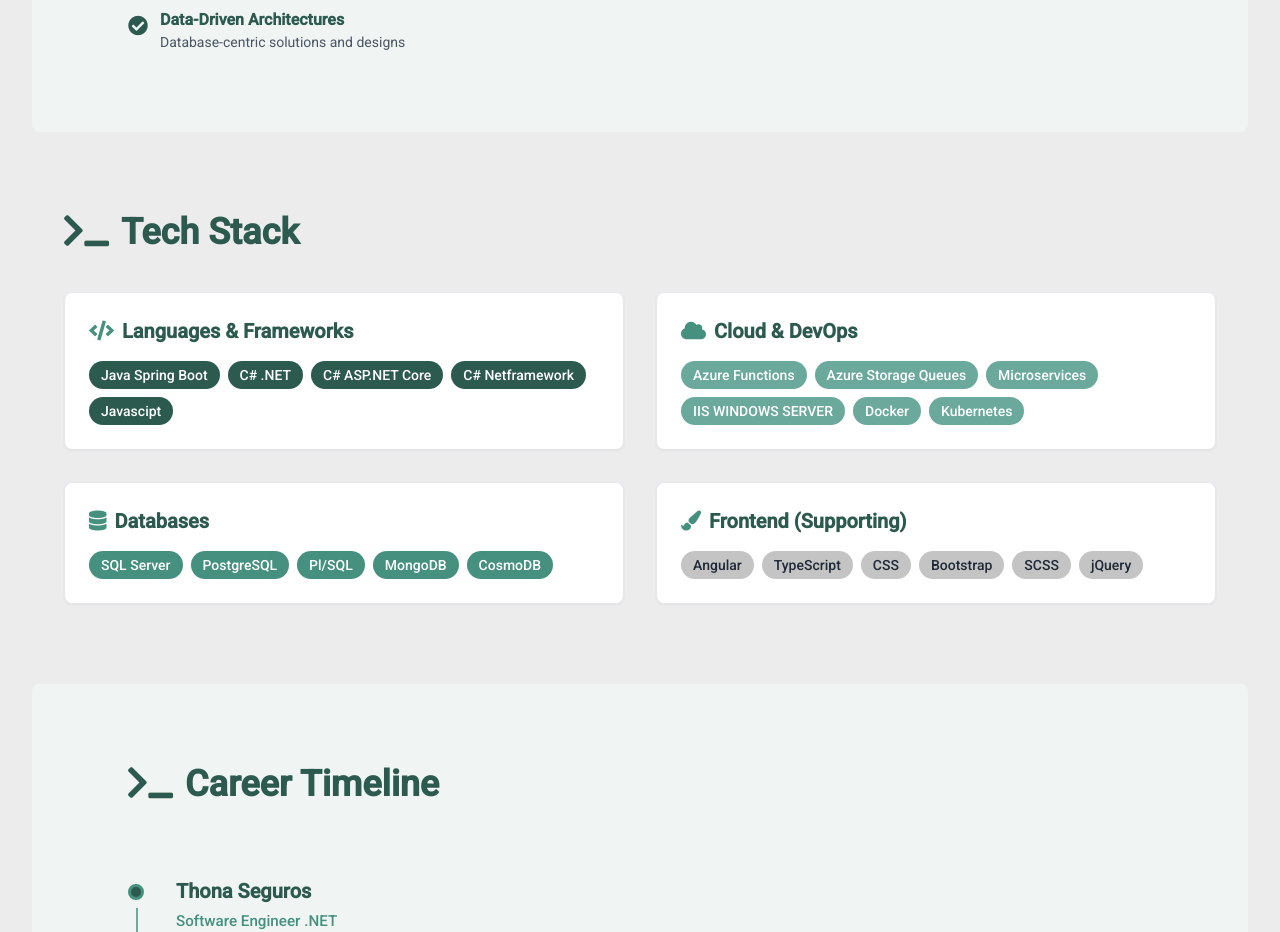
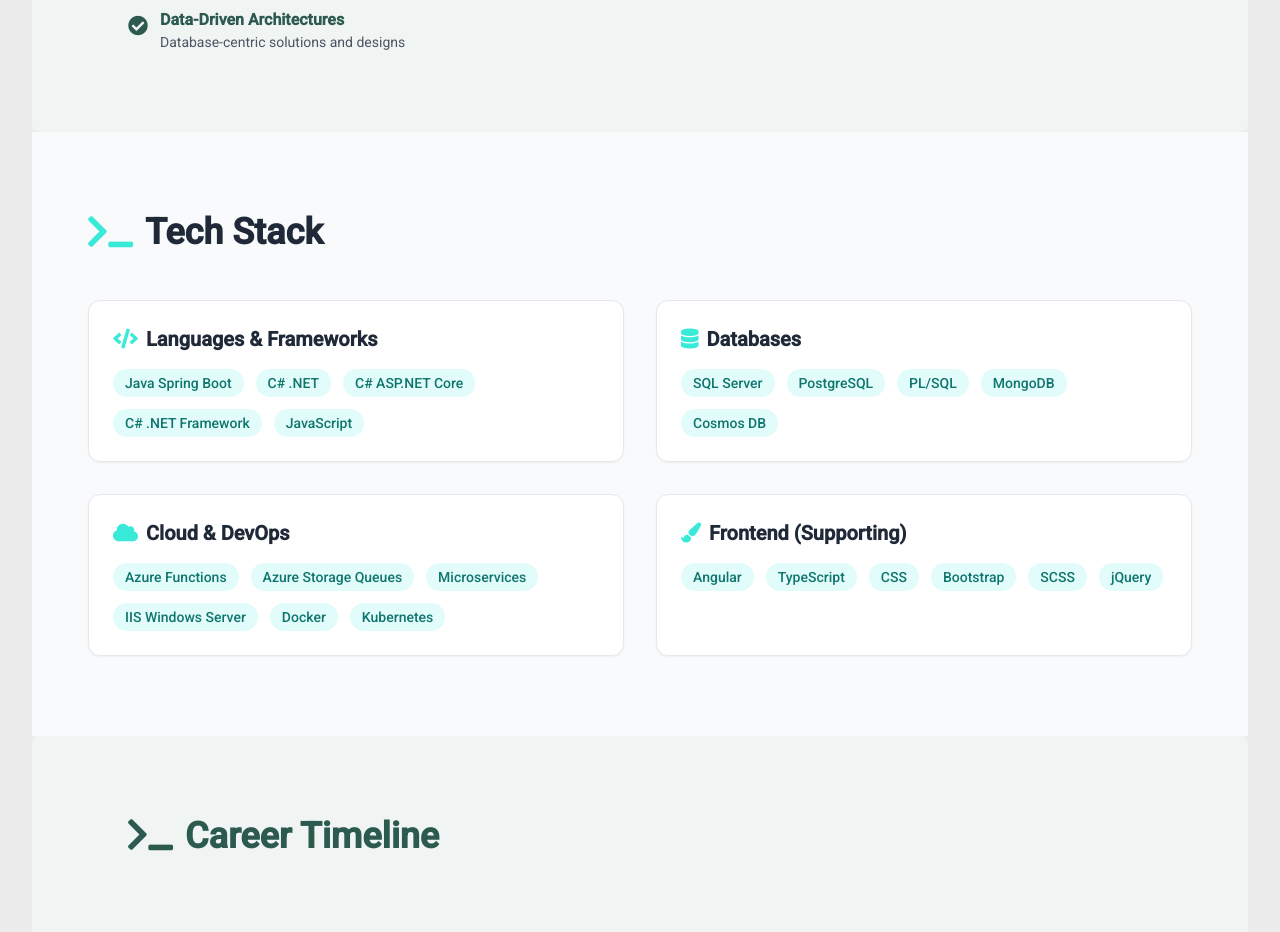
Before and after one commit to Carlos810/MyPortfolioWebVersionAsSoftwareEngineer, an Angular app: page / in a window 1280 px wide. Shown: the part 1340-2272 px from the top of the page. Built offline with nearby package versions, Linux system fonts and the light colour scheme.

Commit message:
adjusting ultimate details for colors in stack section

```diff
--- a/src/app/app.component.html
+++ b/src/app/app.component.html
@@ -133,83 +133,94 @@
   </section>
 
   <!-- TECH STACK SECTION -->
-  <section class="tech-stack py-16 md:py-20">
-    <div class="max-w-6xl mx-auto">
-      <h2 class="text-3xl md:text-4xl font-bold text-primary-dark mb-10 flex items-center gap-3">
-         <span>
-          <i class="fas fa-terminal"></i>
-         </span>
+  <section class="py-16 md:py-20 bg-gray-50">
+    <div class="max-w-6xl mx-auto px-6">
+
+      <!-- Title -->
+      <h2 class="text-3xl md:text-4xl font-bold text-gray-800 mb-12 flex items-center gap-3">
+        <i class="fas fa-terminal text-[#39EAD9]"></i>
         Tech Stack
       </h2>
 
-      <div class="grid grid-cols-1 md:grid-cols-2 gap-8">
+      <!-- Grid -->
+      <div class="grid grid-cols-1 md:grid-cols-2 gap-8 items-stretch">
+
         <!-- LEFT COLUMN -->
-        <div class="space-y-8">
+        <div class="flex flex-col gap-8">
+
           <!-- Languages & Frameworks -->
-          <div class="bg-white border border-gray-200 rounded-lg p-6 shadow-sm">
-            <h3 class="text-xl font-bold text-primary-dark mb-4 flex items-center gap-2">
-              <i class="fas fa-code text-primary"></i>
+          <div class="bg-white border border-gray-200 rounded-xl p-6 shadow-sm flex-1">
+            <h3 class="text-xl font-semibold text-gray-800 mb-4 flex items-center gap-2">
+              <i class="fas fa-code text-[#39EAD9]"></i>
               Languages & Frameworks
             </h3>
-            <div class="flex flex-wrap gap-2">
-              <span class="bg-primary-dark text-white px-3 py-1 rounded-full text-sm font-medium">Java Spring Boot</span>
-              <span class="bg-primary-dark text-white px-3 py-1 rounded-full text-sm font-medium">C# .NET</span>
-              <span class="bg-primary-dark text-white px-3 py-1 rounded-full text-sm font-medium">C# ASP.NET Core</span>
-              <span class="bg-primary-dark text-white px-3 py-1 rounded-full text-sm font-medium">C# Netframework</span>
-              <span class="bg-primary-dark text-white px-3 py-1 rounded-full text-sm font-medium">Javascipt</span>
+
+            <div class="flex flex-wrap gap-3">
+              <span class="bg-[#39EAD9]/15 text-[#0f766e] px-3 py-1 rounded-full text-sm font-medium">Java Spring Boot</span>
+              <span class="bg-[#39EAD9]/15 text-[#0f766e] px-3 py-1 rounded-full text-sm font-medium">C# .NET</span>
+              <span class="bg-[#39EAD9]/15 text-[#0f766e] px-3 py-1 rounded-full text-sm font-medium">C# ASP.NET Core</span>
+              <span class="bg-[#39EAD9]/15 text-[#0f766e] px-3 py-1 rounded-full text-sm font-medium">C# .NET Framework</span>
+              <span class="bg-[#39EAD9]/15 text-[#0f766e] px-3 py-1 rounded-full text-sm font-medium">JavaScript</span>
             </div>
           </div>
 
-          <!-- Databases -->
-          <div class="bg-white border border-gray-200 rounded-lg p-6 shadow-sm">
-            <h3 class="text-xl font-bold text-primary-dark mb-4 flex items-center gap-2">
-              <i class="fas fa-database text-primary"></i>
-              Databases
+          <!-- Cloud & DevOps -->
+          <div class="bg-white border border-gray-200 rounded-xl p-6 shadow-sm flex-1">
+            <h3 class="text-xl font-semibold text-gray-800 mb-4 flex items-center gap-2">
+              <i class="fas fa-cloud text-[#39EAD9]"></i>
+              Cloud & DevOps
             </h3>
-            <div class="flex flex-wrap gap-2">
-              <span class="bg-primary text-white px-3 py-1 rounded-full text-sm font-medium">SQL Server</span>
-              <span class="bg-primary text-white px-3 py-1 rounded-full text-sm font-medium">PostgreSQL</span>
-              <span class="bg-primary text-white px-3 py-1 rounded-full text-sm font-medium">Pl/SQL</span>
-              <span class="bg-primary text-white px-3 py-1 rounded-full text-sm font-medium">MongoDB</span>
-              <span class="bg-primary text-white px-3 py-1 rounded-full text-sm font-medium">CosmoDB</span>
+
+            <div class="flex flex-wrap gap-3">
+              <span class="bg-[#39EAD9]/15 text-[#0f766e] px-3 py-1 rounded-full text-sm font-medium">Azure Functions</span>
+              <span class="bg-[#39EAD9]/15 text-[#0f766e] px-3 py-1 rounded-full text-sm font-medium">Azure Storage Queues</span>
+              <span class="bg-[#39EAD9]/15 text-[#0f766e] px-3 py-1 rounded-full text-sm font-medium">Microservices</span>
+              <span class="bg-[#39EAD9]/15 text-[#0f766e] px-3 py-1 rounded-full text-sm font-medium">IIS Windows Server</span>
+              <span class="bg-[#39EAD9]/15 text-[#0f766e] px-3 py-1 rounded-full text-sm font-medium">Docker</span>
+              <span class="bg-[#39EAD9]/15 text-[#0f766e] px-3 py-1 rounded-full text-sm font-medium">Kubernetes</span>
             </div>
           </div>
+
         </div>
 
         <!-- RIGHT COLUMN -->
-        <div class="space-y-8">
-          <!-- Cloud & DevOps -->
-          <div class="bg-white border border-gray-200 rounded-lg p-6 shadow-sm">
-            <h3 class="text-xl font-bold text-primary-dark mb-4 flex items-center gap-2">
-              <i class="fas fa-cloud text-primary"></i>
-              Cloud & DevOps
+        <div class="flex flex-col gap-8">
+
+          <!-- Databases -->
+          <div class="bg-white border border-gray-200 rounded-xl p-6 shadow-sm flex-1">
+            <h3 class="text-xl font-semibold text-gray-800 mb-4 flex items-center gap-2">
+              <i class="fas fa-database text-[#39EAD9]"></i>
+              Databases
             </h3>
-            <div class="flex flex-wrap gap-2">
-              <span class="bg-primary-light text-white px-3 py-1 rounded-full text-sm font-medium">Azure Functions</span>
-              <span class="bg-primary-light text-white px-3 py-1 rounded-full text-sm font-medium">Azure Storage Queues</span>
-              <span class="bg-primary-light text-white px-3 py-1 rounded-full text-sm font-medium">Microservices</span>
-              <span class="bg-primary-light text-white px-3 py-1 rounded-full text-sm font-medium">IIS WINDOWS SERVER</span>
-              <span class="bg-primary-light text-white px-3 py-1 rounded-full text-sm font-medium">Docker</span>
-              <span class="bg-primary-light text-white px-3 py-1 rounded-full text-sm font-medium">Kubernetes</span>
+
+            <div class="flex flex-wrap gap-3">
+              <span class="bg-[#39EAD9]/15 text-[#0f766e] px-3 py-1 rounded-full text-sm font-medium">SQL Server</span>
+              <span class="bg-[#39EAD9]/15 text-[#0f766e] px-3 py-1 rounded-full text-sm font-medium">PostgreSQL</span>
+              <span class="bg-[#39EAD9]/15 text-[#0f766e] px-3 py-1 rounded-full text-sm font-medium">PL/SQL</span>
+              <span class="bg-[#39EAD9]/15 text-[#0f766e] px-3 py-1 rounded-full text-sm font-medium">MongoDB</span>
+              <span class="bg-[#39EAD9]/15 text-[#0f766e] px-3 py-1 rounded-full text-sm font-medium">Cosmos DB</span>
             </div>
           </div>
 
-          <!-- Frontend (Supporting) -->
-          <div class="bg-white border border-gray-200 rounded-lg p-6 shadow-sm">
-            <h3 class="text-xl font-bold text-primary-dark mb-4 flex items-center gap-2">
-              <i class="fas fa-paint-brush text-primary"></i>
+          <!-- Frontend -->
+          <div class="bg-white border border-gray-200 rounded-xl p-6 shadow-sm flex-1">
+            <h3 class="text-xl font-semibold text-gray-800 mb-4 flex items-center gap-2">
+              <i class="fas fa-paint-brush text-[#39EAD9]"></i>
               Frontend (Supporting)
             </h3>
-            <div class="flex flex-wrap gap-2">
-              <span class="bg-accent text-gray-800 px-3 py-1 rounded-full text-sm font-medium">Angular</span>
-              <span class="bg-accent text-gray-800 px-3 py-1 rounded-full text-sm font-medium">TypeScript</span>
-              <span class="bg-accent text-gray-800 px-3 py-1 rounded-full text-sm font-medium">CSS</span>
-              <span class="bg-accent text-gray-800 px-3 py-1 rounded-full text-sm font-medium">Bootstrap</span>
-              <span class="bg-accent text-gray-800 px-3 py-1 rounded-full text-sm font-medium">SCSS</span>
-              <span class="bg-accent text-gray-800 px-3 py-1 rounded-full text-sm font-medium">jQuery</span>
+
+            <div class="flex flex-wrap gap-3">
+              <span class="bg-[#39EAD9]/15 text-[#0f766e] px-3 py-1 rounded-full text-sm font-medium">Angular</span>
+              <span class="bg-[#39EAD9]/15 text-[#0f766e] px-3 py-1 rounded-full text-sm font-medium">TypeScript</span>
+              <span class="bg-[#39EAD9]/15 text-[#0f766e] px-3 py-1 rounded-full text-sm font-medium">CSS</span>
+              <span class="bg-[#39EAD9]/15 text-[#0f766e] px-3 py-1 rounded-full text-sm font-medium">Bootstrap</span>
+              <span class="bg-[#39EAD9]/15 text-[#0f766e] px-3 py-1 rounded-full text-sm font-medium">SCSS</span>
+              <span class="bg-[#39EAD9]/15 text-[#0f766e] px-3 py-1 rounded-full text-sm font-medium">jQuery</span>
             </div>
           </div>
+
         </div>
+
       </div>
     </div>
   </section>
--- a/src/index.html
+++ b/src/index.html
@@ -5,7 +5,7 @@
   <title>Software Engineer</title>
   <base href="/">
   <meta name="viewport" content="width=device-width, initial-scale=1">
-  <link rel="icon" type="image/x-icon" href="favicon.ico">
+  <link rel="icon" type="image/x-icon" href="safeguard.png">
 
   <link rel="stylesheet" href="https://cdnjs.cloudflare.com/ajax/libs/font-awesome/5.5.0/css/all.min.css">
   <link href="https://fonts.googleapis.com/css2?family=Roboto:wght@300;400;500&display=swap" rel="stylesheet">
```
